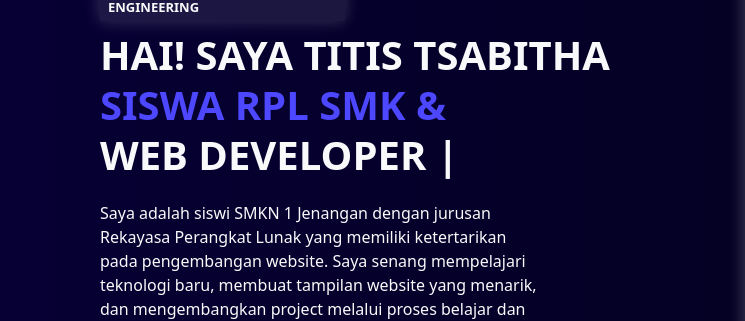
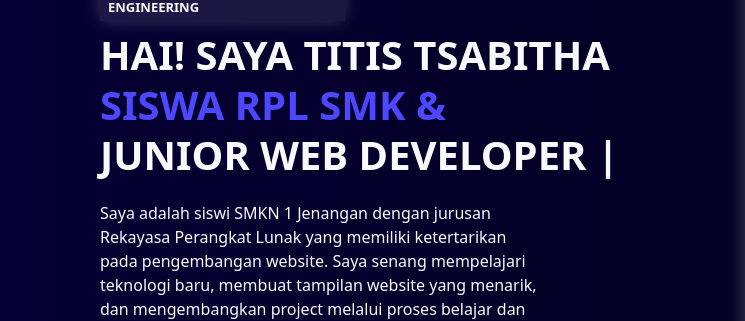
Before and after one commit to Titis03/lat-serkom, a plain HTML site: page index.html in a window 1280 px wide. Shown: the part 146-467 px from the top of the page, 0-745 px from the left. Drawn offline with Linux system fonts and the light colour scheme; grey boxes are pictures that could not be loaded.

Commit message:
Update index.html

```diff
--- a/index.html
+++ b/index.html
@@ -73,7 +73,7 @@
                     STUDENT • SOFTWARE ENGINEERING</p>
                 <p class="fs-1 text-light fw-bold" style="margin-bottom: -10px;">HAI! SAYA TITIS TSABITHA</p>
                 <p class="fs-1 fw-bold" style="color: #4d47ff; margin-bottom: -10px;">SISWA RPL SMK &</p>
-                <p class="fs-1 text-light fw-bold">WEB DEVELOPER |</p>
+                <p class="fs-1 text-light fw-bold">JUNIOR WEB DEVELOPER |</p>
                 <p class="text-light w-75 mb-4">Saya adalah siswi SMKN 1 Jenangan dengan jurusan Rekayasa Perangkat
                     Lunak yang memiliki ketertarikan pada pengembangan website. Saya senang mempelajari teknologi baru,
                     membuat tampilan website yang menarik, dan mengembangkan project melalui proses belajar dan
```
